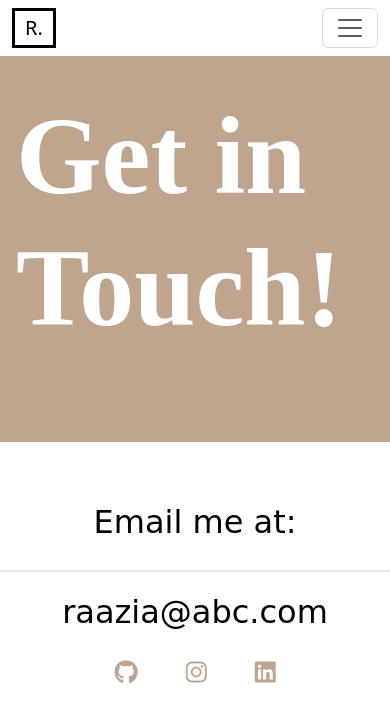
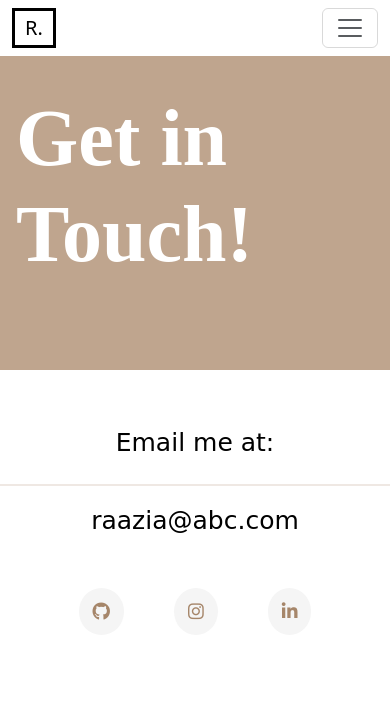
Before and after one commit to Raazia-26/Portfolio-Project, a plain HTML site: page contact.html in a window 390 px wide. Drawn offline with nearby package versions, Linux system fonts and the light colour scheme; a web font is replaced by a local one.

Commit message:
Modified social media links and made website responsive

```diff
--- a/contact.html
+++ b/contact.html
@@ -56,7 +56,7 @@
   </div>
 
 
-  <div class="mt-5">
+  <div class="mt-5 ">
     <p class="contact_content">Email me at:</p>
     <hr class="solid">
     </hr>
@@ -68,16 +68,12 @@
 
 
 
-  <div class="d-flex flex-row mb-3 justify-content-center logo_container">
-    <div class="p-4">
-      <i class="fa-brands fa-github fa-xl" style="color: #bfa58e;"></i>
-    </div>
-    <div class="p-4">
-      <i class="fa-brands fa-instagram fa-xl" style="color: #bfa58e;"></i>
-    </div>
-    <div class="p-4">
-      <i class="fa-brands fa-linkedin fa-xl" style="color: #bfa58e;"></i>
-    </div>
+  <div class="social_links d-flex justify-content-center mt-5">
+    <a href="https://github.com/Raazia-26" target="_blank">
+      <i class="fa-brands fa-github"></i>
+    </a>
+    <a href="https://instagram.com/" target="_blank"><i class="fa-brands fa-instagram"></i></a>
+    <a href="https://pk.linkedin.com/" target="_blank"><i class="fa-brands fa-linkedin-in"></i></a>
   </div>
 
 
--- a/src/app.css
+++ b/src/app.css
@@ -16,9 +16,14 @@ font-family: 'Junge', cursive;*/
 .nav-link {
   font-family: var(--default-font);
 }
+
 .navbar-brand {
   border: solid 3px black;
   padding: 2px 10px;
+  transition: all 1s ease-out;
+}
+.navbar-brand:hover {
+  transform: rotate(1turn);
 }
 
 .split {
@@ -148,3 +153,43 @@ p {
   text-decoration: none;
   color: black;
 }
+
+.social_links a {
+  text-decoration: none;
+  color: var(--secondary-color);
+  margin: 0 25px;
+  background-color: whitesmoke;
+  padding: 10px 14px;
+  border-radius: 50%;
+  font-size: 18px;
+}
+
+.social_links a:hover {
+  color: whitesmoke;
+  background-color: var(--primary-color);
+  transition: all 0.5s ease-out;
+}
+.large_img {
+  transition: all 0.25s ease-in-out;
+}
+.large_img:hover {
+  transform: scale(2);
+}
+
+@media (max-width: 768px) {
+  h1 {
+    font-size: 80px;
+  }
+  h3 {
+    font-size: 20px;
+  }
+  .link_button {
+    padding: 10px 20px;
+  }
+  .contact_content {
+    font-size: 25px;
+  }
+}
+
+/*font size for heading small and smaller for repsonsive
+gap between images (mb) in about page*/
```
Also changed, not shown: about.html (+3 -3 lines).
